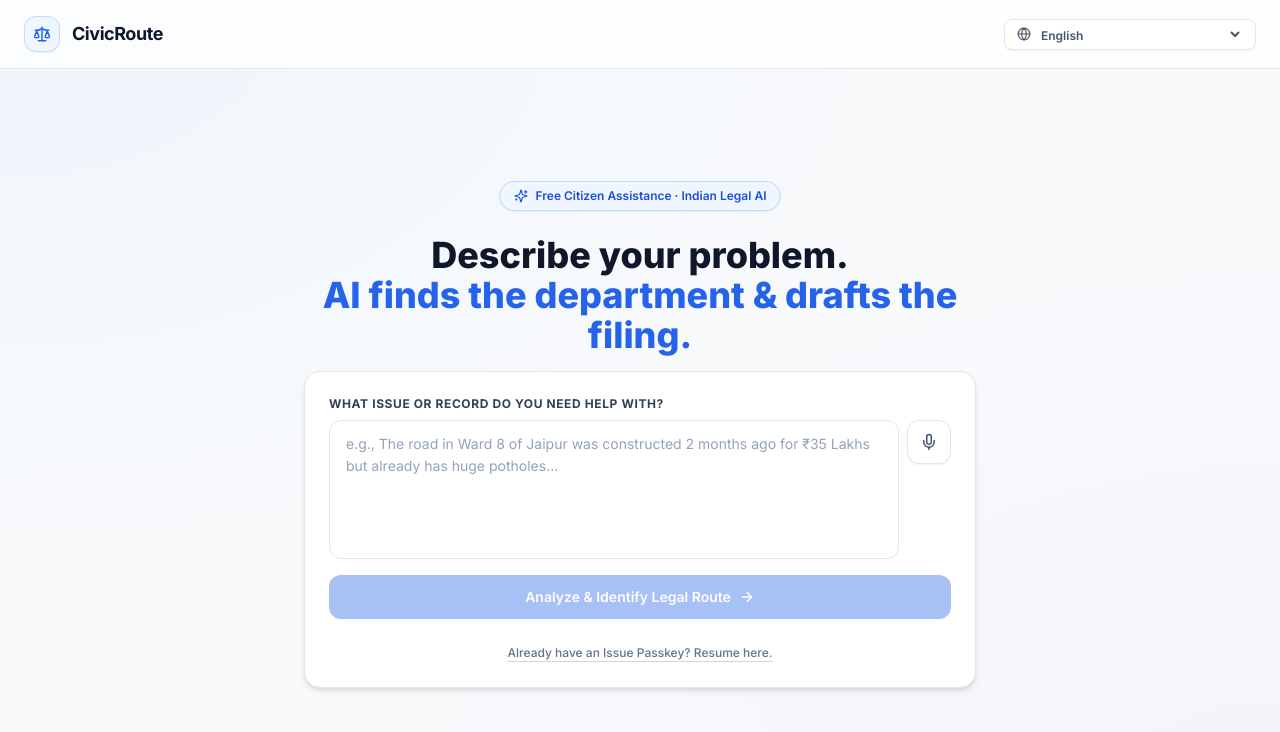
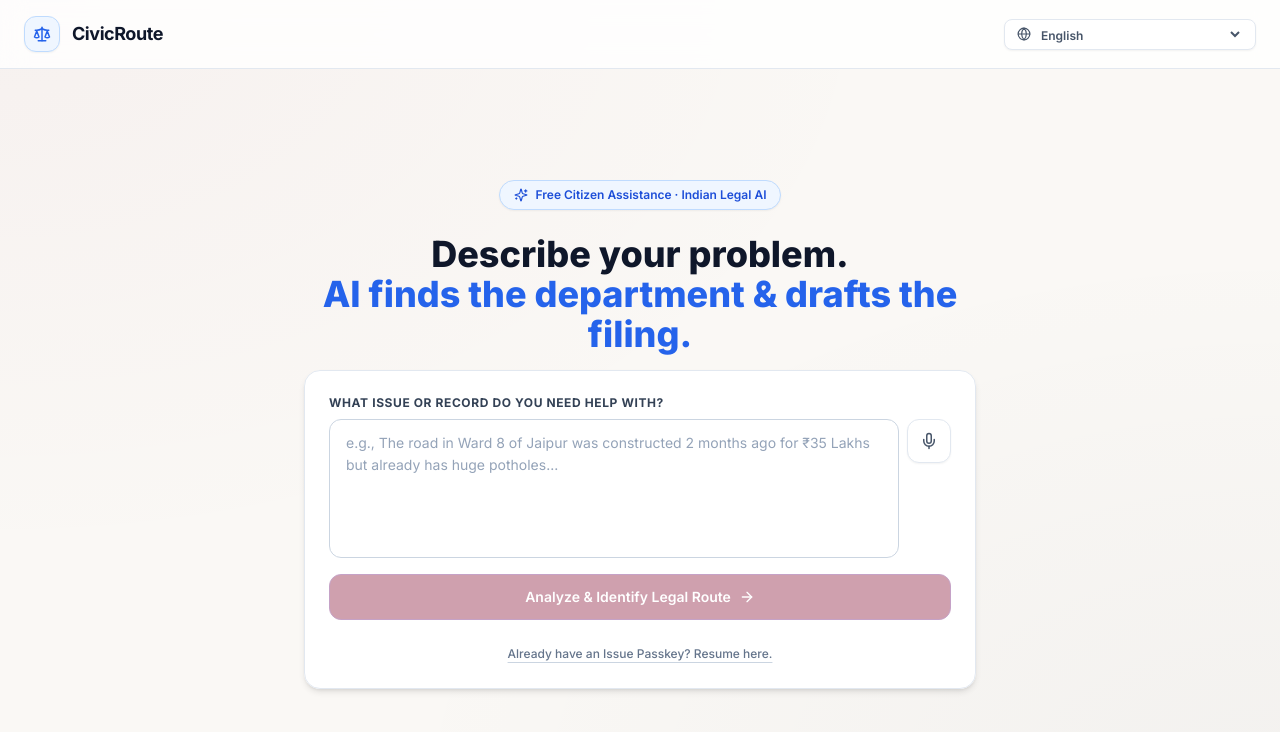
Before and after one commit to Manipal-Map/JanAdhikar-v2, a React (Vite) app in the folder frontend/: page / in a window 1280 px wide. Shown: the top 732 px of the page. Built offline with nearby package versions, Linux system fonts and the light colour scheme; no server answers.

Commit message:
Refactor CSS for new design and button styles
Updated styles to align with new design specifications, including color changes and new button styles.

```diff
--- a/frontend/src/index.css
+++ b/frontend/src/index.css
@@ -3,43 +3,99 @@
 @tailwind utilities;
 
 @layer base {
+  html {
+    scroll-behavior: smooth;
+  }
+
   body {
-    @apply bg-slate-50 text-slate-900 font-sans antialiased;
+    @apply bg-[#FAF8F5] text-ashoka-navy font-sans antialiased;
+  }
+
+  ::selection {
+    @apply bg-court-maroon text-white;
+  }
+
+  ::-webkit-scrollbar {
+    @apply w-1.5;
+  }
+  ::-webkit-scrollbar-track {
+    @apply bg-[#FAF8F5];
+  }
+  ::-webkit-scrollbar-thumb {
+    @apply bg-slate-300 rounded-full;
   }
 }
 
 @layer components {
+  /* Mapped to your new glass-panel style */
   .glass-card {
-    @apply bg-white border border-slate-200 rounded-2xl shadow-sm;
+    background: rgba(255, 255, 255, 0.94);
+    backdrop-filter: blur(16px);
+    -webkit-backdrop-filter: blur(16px);
+    border: 1px solid #E2E8F0;
+    box-shadow: 0 1px 3px 0 rgba(0, 0, 0, 0.05);
+    @apply rounded-2xl;
   }
 
+  /* Automatically turns all your Primary buttons into the btn-maroon-solid */
   .btn-primary {
-    @apply inline-flex items-center gap-2 px-5 py-2.5 bg-blue-600 hover:bg-blue-700 text-white font-semibold rounded-xl transition-all duration-200 disabled:opacity-40 disabled:cursor-not-allowed shadow-sm;
+    @apply inline-flex items-center gap-2 px-5 py-2.5 bg-court-maroon text-white font-semibold rounded-xl transition-all duration-200 disabled:opacity-40 disabled:cursor-not-allowed;
+    border: 1px solid #701A75;
+  }
+  .btn-primary:hover:not(:disabled) {
+    background-color: #701A75;
+    box-shadow: 0 4px 14px rgba(136, 19, 55, 0.25);
+    transform: translateY(-1px);
+  }
+
+  /* New secondary navy button if you ever need it */
+  .btn-navy {
+    @apply inline-flex items-center gap-2 px-5 py-2.5 bg-ashoka-navy text-white font-semibold rounded-xl transition-all duration-200 disabled:opacity-40 disabled:cursor-not-allowed;
+    border: 1px solid #0F172A;
+  }
+  .btn-navy:hover:not(:disabled) {
+    background-color: #1E293B;
+    box-shadow: 0 4px 14px rgba(15, 23, 42, 0.2);
+    transform: translateY(-1px);
   }
 
   .btn-ghost {
-    @apply inline-flex items-center gap-2 px-4 py-2 text-slate-600 hover:text-slate-900 hover:bg-slate-100 font-medium rounded-xl transition-all duration-200 border border-slate-200 bg-white shadow-sm;
+    @apply inline-flex items-center gap-2 px-4 py-2 text-ashoka-navy hover:text-court-maroon hover:bg-[#FAF8F5] font-medium rounded-xl transition-all duration-200 border border-slate-200 bg-white shadow-sm;
   }
 
   .input-field {
-    @apply w-full bg-white border border-slate-200 rounded-xl px-4 py-3 text-slate-900 placeholder-slate-400 focus:outline-none focus:ring-2 focus:ring-blue-500/30 focus:border-blue-500 transition-all duration-200;
+    @apply w-full bg-white border border-slate-300 rounded-xl px-4 py-3 text-ashoka-navy placeholder-slate-400 focus:outline-none focus:ring-2 focus:ring-court-maroon/30 focus:border-court-maroon transition-all duration-200;
   }
 
+  /* Mapped badges to the new institutional colors */
   .badge-rti {
-    @apply inline-flex items-center gap-1.5 px-3 py-1 bg-blue-50 text-blue-700 text-xs font-semibold rounded-full border border-blue-200;
+    @apply inline-flex items-center gap-1.5 px-3 py-1 bg-statutory-green/10 text-statutory-green text-xs font-semibold rounded-full border border-statutory-green/20;
   }
 
   .badge-grievance {
-    @apply inline-flex items-center gap-1.5 px-3 py-1 bg-amber-50 text-amber-700 text-xs font-semibold rounded-full border border-amber-200;
+    @apply inline-flex items-center gap-1.5 px-3 py-1 bg-saffron-deep/10 text-saffron-deep text-xs font-semibold rounded-full border border-saffron-deep/20;
   }
 
   .badge-other {
-    @apply inline-flex items-center gap-1.5 px-3 py-1 bg-slate-100 text-slate-600 text-xs font-semibold rounded-full border border-slate-200;
+    @apply inline-flex items-center gap-1.5 px-3 py-1 bg-ashoka-navy/10 text-ashoka-navy text-xs font-semibold rounded-full border border-ashoka-navy/20;
   }
 }
 
+/* Subtle maroon/navy glow applied to the cream background to keep the app from feeling flat */
 .gradient-bg {
-  background: radial-gradient(ellipse at top left, rgba(37,99,235,0.04) 0%, transparent 50%),
-              radial-gradient(ellipse at bottom right, rgba(79,70,229,0.03) 0%, transparent 50%),
-              #f8fafc;
+  background: radial-gradient(ellipse at top left, rgba(136, 19, 55, 0.03) 0%, transparent 50%),
+              radial-gradient(ellipse at bottom right, rgba(15, 23, 42, 0.03) 0%, transparent 50%),
+              #FAF8F5;
 }
+
+/* Handdrawn SVG Line Utilities */
+.handdrawn-line-main {
+  stroke-dasharray: 450;
+  stroke-dashoffset: 450;
+  @apply animate-draw-line;
+}
+.handdrawn-line-accent {
+  stroke-dasharray: 450;
+  stroke-dashoffset: 450;
+  animation: drawHanddrawnLine 1.1s cubic-bezier(0.65, 0, 0.35, 1) 0.5s forwards;
+}
```
